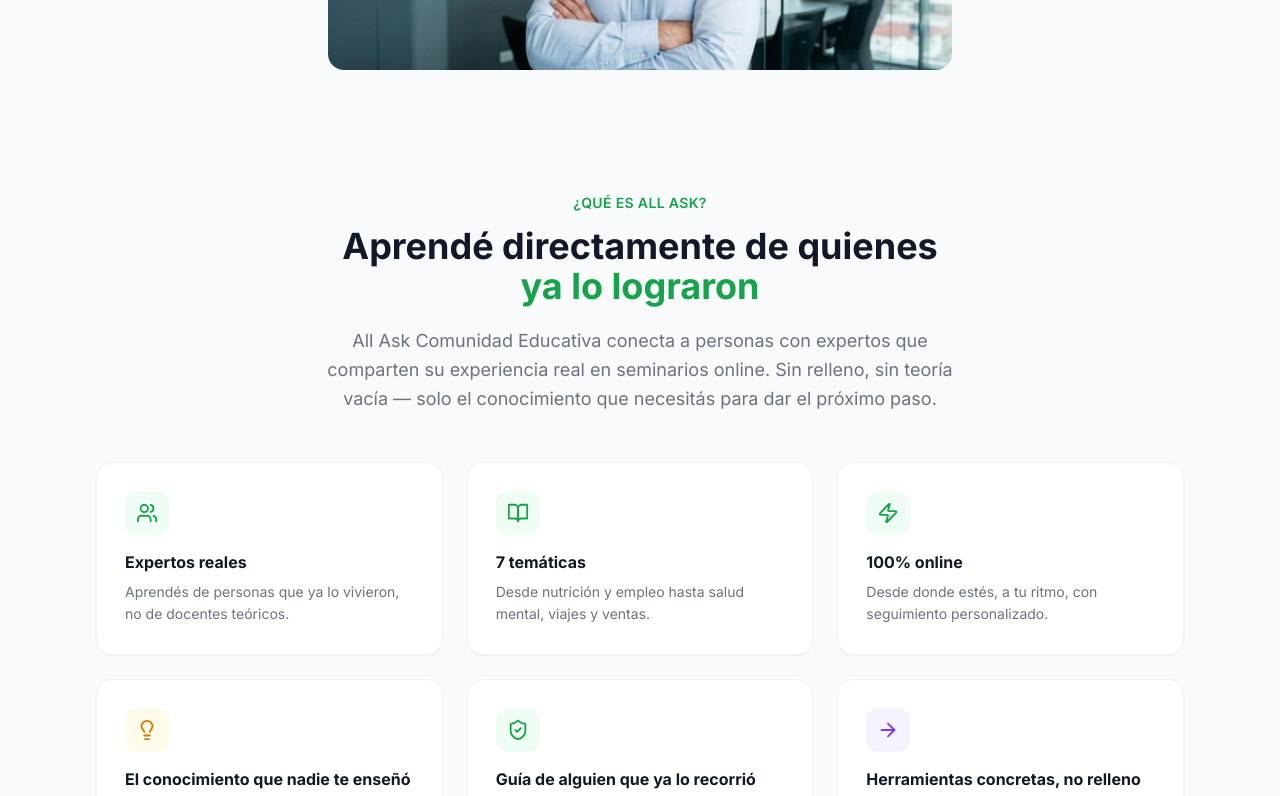
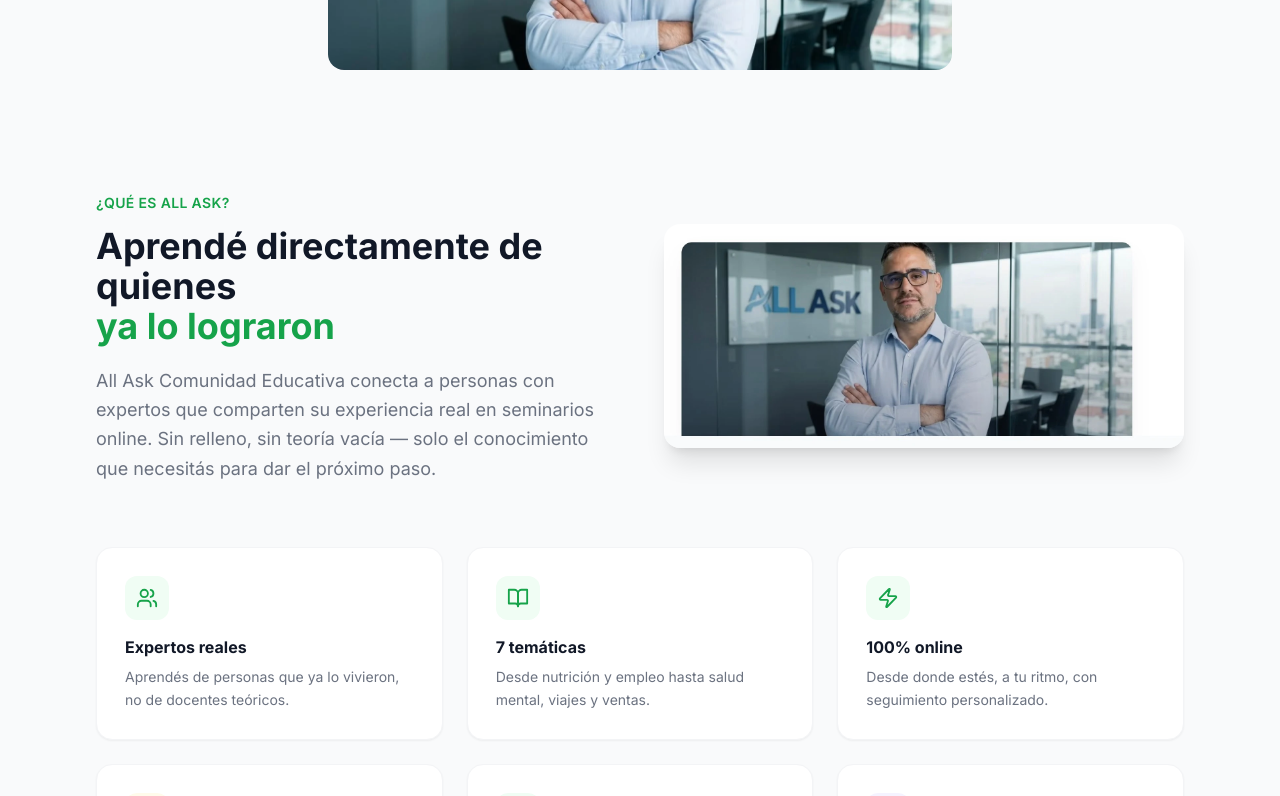
Before and after one commit to ttomifernandez/all-ask, a Next.js app: page / in a window 1280 px wide. Shown: the part 2000-2796 px from the top of the page. Built offline with nearby package versions, Linux system fonts and the light colour scheme.

Commit message:
update components/About.tsx

```diff
--- a/components/About.tsx
+++ b/components/About.tsx
@@ -1,4 +1,5 @@
 'use client'
+import Image from 'next/image'
 import { motion } from 'framer-motion'
 import { Users, BookOpen, Zap, Lightbulb, ShieldCheck, ArrowRight } from 'lucide-react'
 
@@ -58,13 +59,14 @@
       aria-labelledby="about-heading"
     >
       <div className="max-w-6xl mx-auto px-4 sm:px-6 lg:px-8">
+        {/* 2 columnas: texto izq + foto der */}
+        <div className="grid lg:grid-cols-2 gap-12 items-center mb-16">
           <motion.div
             initial="hidden"
             whileInView="visible"
             viewport={{ once: true, margin: '-60px' }}
             variants={fadeUp}
             custom={0}
-          className="text-center mb-12"
           >
             <span className="text-brand-600 text-sm font-semibold tracking-wide uppercase">
               ¿Qué es All Ask?
@@ -77,13 +79,31 @@
               <br className="hidden sm:block" />
               <span className="text-brand-600"> ya lo lograron</span>
             </h2>
-          <p className="mt-5 text-lg text-gray-500 max-w-2xl mx-auto leading-relaxed">
+            <p className="mt-5 text-lg text-gray-500 leading-relaxed">
               All Ask Comunidad Educativa conecta a personas con expertos que comparten su experiencia real en
               seminarios online. Sin relleno, sin teoría vacía — solo el conocimiento que
               necesitás para dar el próximo paso.
             </p>
           </motion.div>
 
+          <motion.div
+            initial={{ opacity: 0, x: 24 }}
+            whileInView={{ opacity: 1, x: 0 }}
+            viewport={{ once: true, margin: '-60px' }}
+            transition={{ duration: 0.6, ease: 'easeOut', delay: 0.15 }}
+            className="rounded-2xl overflow-hidden shadow-xl"
+          >
+            <Image
+              src="/images/exec.webp"
+              alt="Ejecutivo All Ask Comunidad Educativa"
+              width={1576}
+              height={678}
+              className="w-full object-cover"
+            />
+          </motion.div>
+        </div>
+
+        {/* 6 cards debajo */}
         <div className="grid sm:grid-cols-2 lg:grid-cols-3 gap-6">
           {cards.map((c, i) => (
             <motion.div
```
Lines whose indentation alone changed are shown as unchanged.
